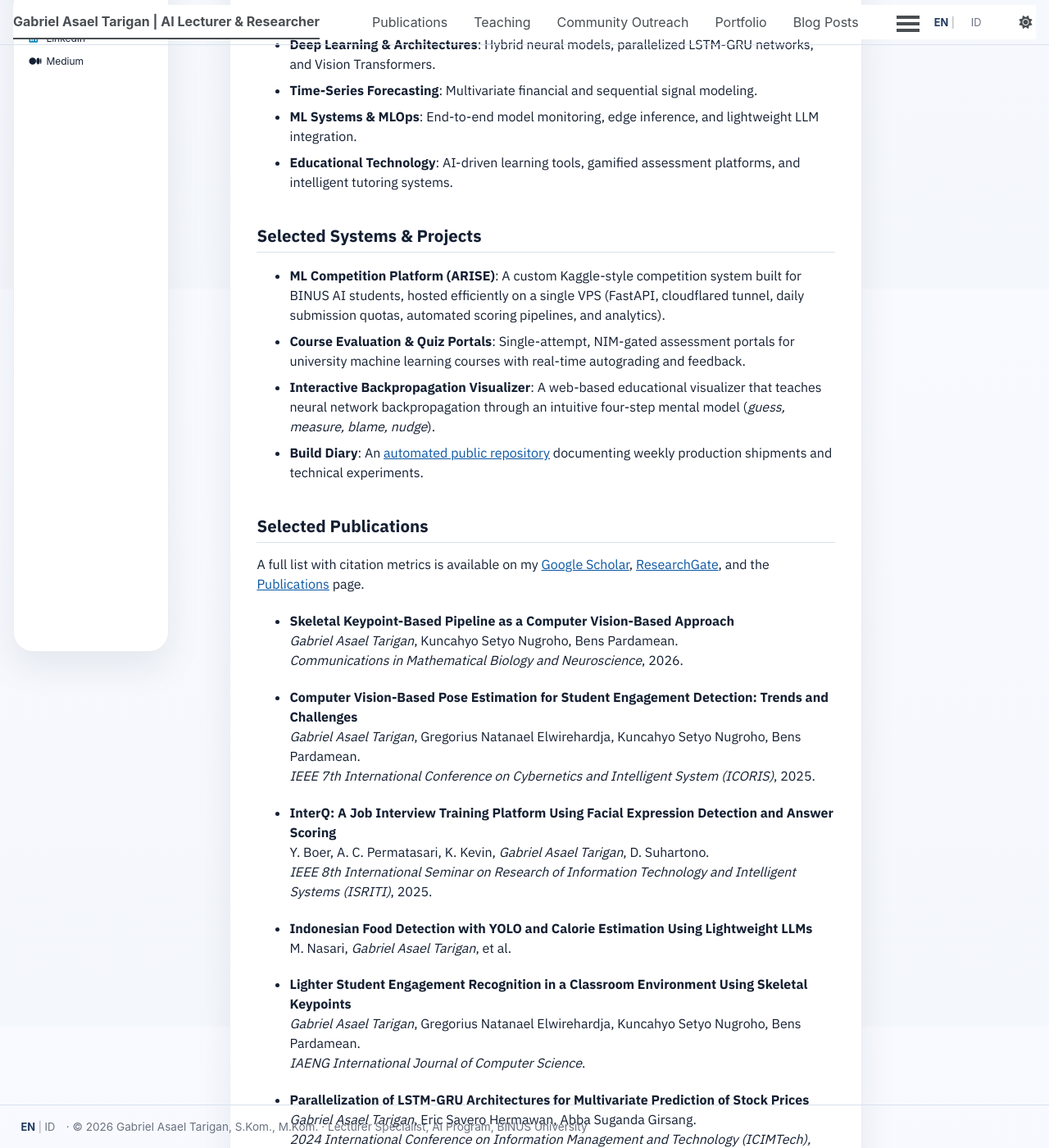
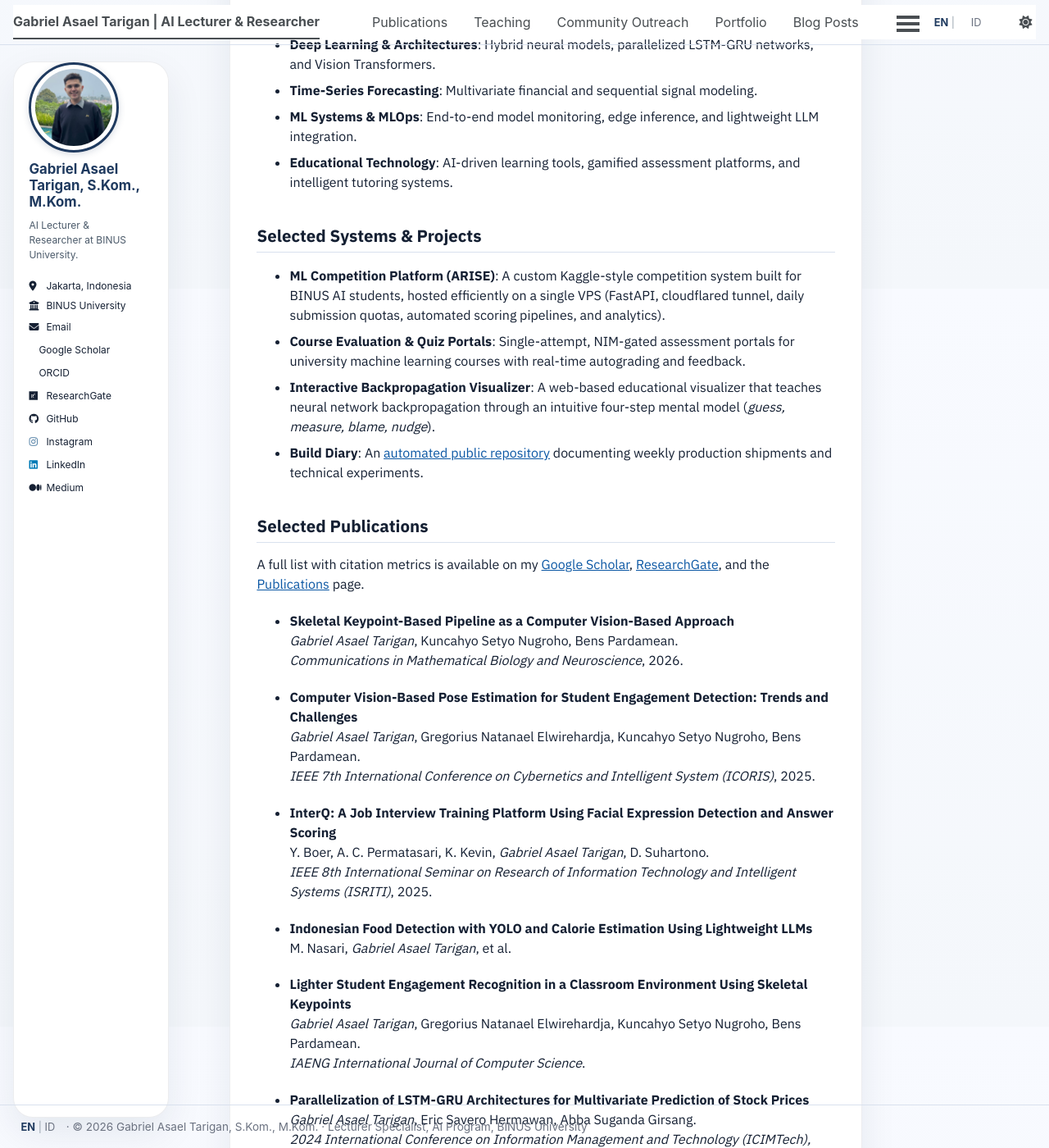
Before and after one commit to asaeltarigan/asaeltarigan.github.io, a Jekyll site: the page built from _pages/about.md, in a window 1280 px wide and 1400 px high, scrolled down 548 px. Shown: the whole window at 82% size. Built offline with Jekyll 4.4.1, drawn with Linux system fonts in a browser that asks for light colours; a style sheet for code colours, icons or effects is not loaded.

Commit message:
Sidebar: make it sticky (follows the viewport on scroll) instead of static

```diff
--- a/_includes/head.html
+++ b/_includes/head.html
@@ -94,4 +94,4 @@
 <link rel="preconnect" href="https://fonts.gstatic.com" crossorigin>
 <link href="https://fonts.googleapis.com/css2?family=IBM+Plex+Sans:wght@400;500;600;700&display=swap" rel="stylesheet">
 <link rel="stylesheet" href="{{ base_path }}/assets/css/main.css">
-<link rel="stylesheet" href="{{ base_path }}/assets/css/custom.css?v=31">
+<link rel="stylesheet" href="{{ base_path }}/assets/css/custom.css?v=32">
--- a/assets/css/custom.css
+++ b/assets/css/custom.css
@@ -37,10 +37,11 @@ html[data-theme="dark"] {
    guarantees the sidebar can never collide with the footer at any viewport.
    Scrollbar hidden (wheel/touch still scroll); desc gets breathing room. */
 .sidebar.sticky {
-  position: static !important;
-  align-self: start;
+  position: sticky !important;
+  top: 4.7em;
+  align-self: flex-start;
   padding-top: 0 !important;
-  max-height: calc(100vh - 10em);
+  max-height: calc(100vh - 7em);
   overflow-y: auto;
   scrollbar-width: none;
   -ms-overflow-style: none;
```
